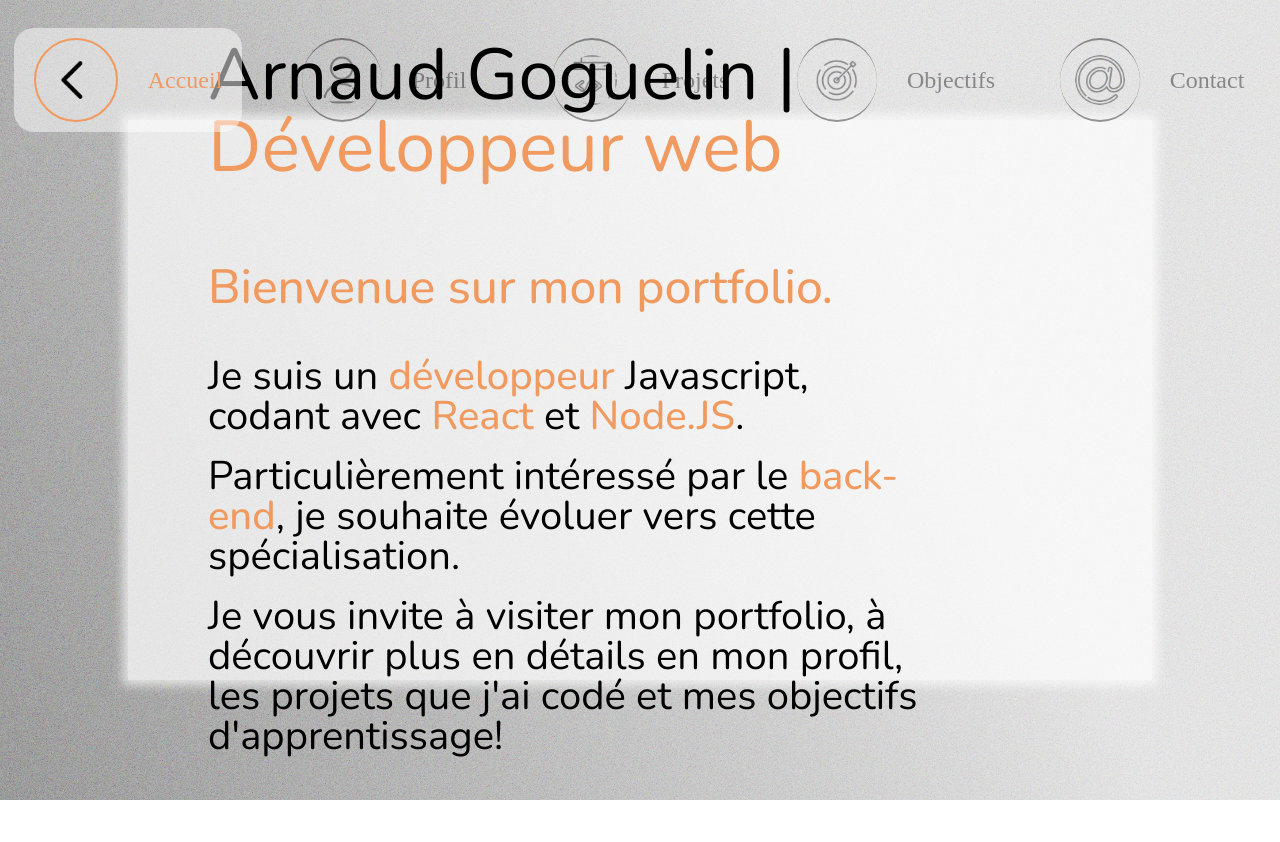
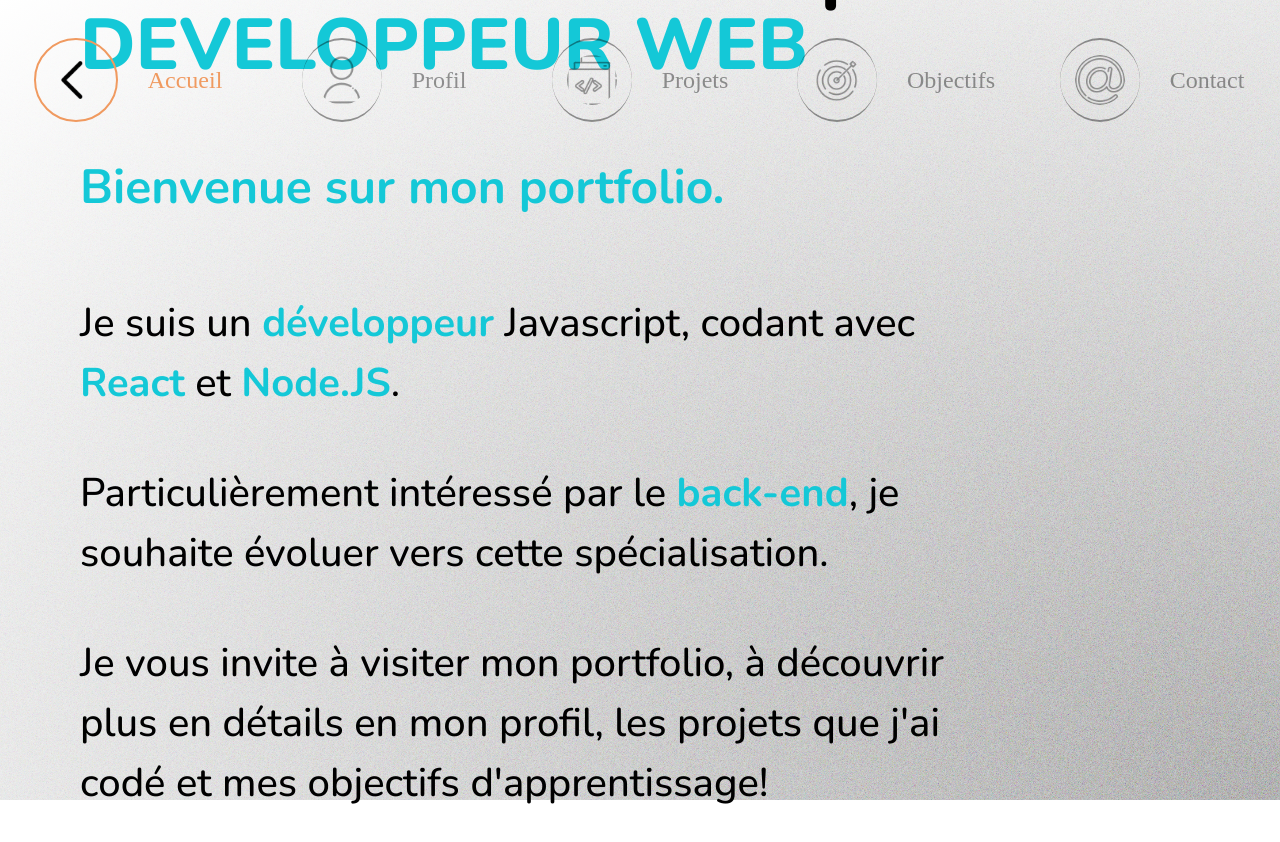
Before and after one commit to Arnaud-Goguelin/portfolio_Arnaud_Goguelin, a React (Vite) app: page / in a window 1280 px wide. Shown: the top 842 px of the page. Before the commit the page ends 800 px from the top, so only its background shows below. Built offline with nearby package versions, Linux system fonts and the light colour scheme.

Commit message:
révision mise en page

```diff
--- a/src/_variables.scss
+++ b/src/_variables.scss
@@ -1,4 +1,4 @@
-@import url('https://fonts.googleapis.com/css2?family=Nunito:wght@300;400;500;600;700&display=swap');
+@import url('https://fonts.googleapis.com/css2?family=Nunito:wght@300;400;500;600;700;800;900;1000&display=swap');
 
 $primary-color: #14C8D7;
 $secondary-color: white;
--- a/src/components/ComponentNavLink/ComponentNavLink.scss
+++ b/src/components/ComponentNavLink/ComponentNavLink.scss
@@ -39,7 +39,7 @@
 
     &:hover {
         color: variables.$tertiary-color;
-        background-color: rgba(255, 255, 255, 0.5);
+        // background-color: rgba(255, 255, 255, 0.5);
         font-weight: 500;
         transition: all 0.5s ease;
     }
@@ -47,7 +47,7 @@
     &.active {
         opacity: 1;
         color: variables.$tertiary-color;
-        background-color: rgba(255, 255, 255, 0.5);
+        // background-color: rgba(255, 255, 255, 0.5);
         font-weight: 500;
         transition: all 0.5s ease;
 
--- a/src/main.scss
+++ b/src/main.scss
@@ -61,7 +61,9 @@ table {
   width: 100vw;
   height: 100vh;
   background:
-    linear-gradient(245deg, rgba(230, 230, 230, 0.7) 30%, rgba(0, 0, 0, 0.3)),
+    radial-gradient(at right bottom,
+      rgba(0, 0, 0, 0.2),
+      rgba(255, 255, 255, 1)),
     url(./noiseFilter.svg);
   display: flex;
   justify-content: center;
@@ -69,15 +71,9 @@ table {
 }
 
 .globalStyle {
-  width: 80vw;
-  height: 70vh;
   font-family: variables.$primary-font-family;
-  font-weight: 300;
+  font-weight: 500;
   font-size: 1em;
-  background-color: rgba(255, 255, 255, 0.7);
-  box-shadow: 0px 0px 10px 5px rgba(255, 255, 255, 0.7);
-
-
 
   @media (max-width: calc(variables.$extraLarge-screen - 1px)) {
     width: 90%;
--- a/src/pages/landingPage/landingPage.jsx
+++ b/src/pages/landingPage/landingPage.jsx
@@ -5,7 +5,7 @@ function LandingPage() {
 
     return (
         <section className='landingPage__content'>
-            <h1>Arnaud Goguelin | <span>Développeur web</span></h1>
+            <h1>ARNAUD GOGUELIN | <span>DEVELOPPEUR WEB</span></h1>
             <p className='landingPage__bienvenue'>Bienvenue sur mon <strong>portfolio</strong>.</p>
             <p>Je suis un <strong>développeur</strong> Javascript, codant avec<strong> React</strong> et <strong>Node.JS</strong>.</p>
             <p> Particulièrement intéressé par le <strong>back-end</strong>, je souhaite évoluer vers cette spécialisation.</p>
--- a/src/pages/landingPage/landingPage.scss
+++ b/src/pages/landingPage/landingPage.scss
@@ -11,29 +11,31 @@
 
 
     h1 {
-        margin: 0 0 80px 0;
+        margin: 0 0 70px 0;
+        font-weight: 800;
         font-size: 4.5em;
 
         span {
-            color: variables.$tertiary-color;
+            color: variables.$primary-color;
         }
     }
 
     .landingPage__bienvenue {
-        margin: 0 0 30px 0;
+        margin: 0 0 70px 0;
         font-size: 3em;
-        font-weight: 500;
-        color: variables.$tertiary-color;
+        font-weight: 700;
+        color: variables.$primary-color;
     }
 
     p {
-        margin: 15px 0 5px 0;
+        margin: 0px 0 50px 0;
         font-size: 2.5em;
+        line-height: 1.5;
     }
 
     p strong {
-        color: variables.$tertiary-color;
-        font-weight: 500;
+        color: variables.$primary-color;
+        font-weight: 700;
         transition: color 0.3s ease-in-out;
     }
 }
```
